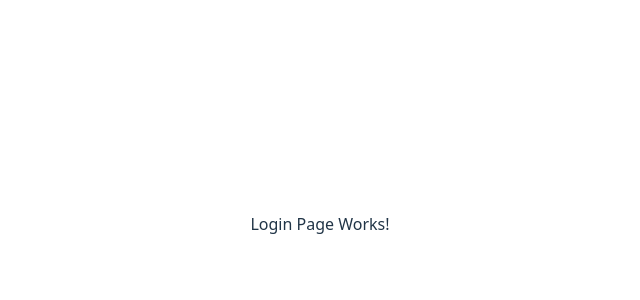
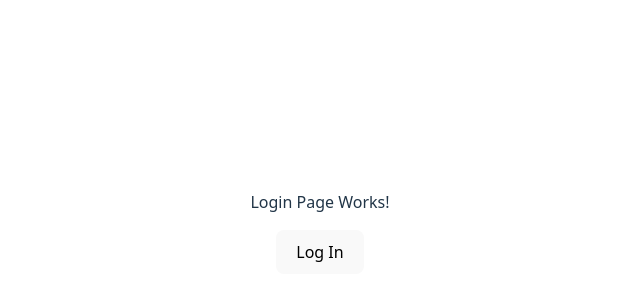
Before and after one commit to Team-Do2/Do2, a React (Vite) app in the folder UI/: page /login in a window 1280 px wide. Shown: the part 176-476 px from the top of the page, without its empty margins (320-960 px from the left). Built offline with nearby package versions, Linux system fonts and the light colour scheme.

Commit message:
Use zustand for login state persitence

```diff
--- a/UI/package.json
+++ b/UI/package.json
@@ -13,7 +13,8 @@
     "@tanstack/react-query": "^5.90.2",
     "react": "^19.1.1",
     "react-dom": "^19.1.1",
-    "react-router-dom": "^7.9.3"
+    "react-router-dom": "^7.9.3",
+    "zustand": "^5.0.8"
   },
   "devDependencies": {
     "@eslint/js": "^9.36.0",
--- /dev/null
+++ b/UI/src/AppRoutes.tsx
@@ -0,0 +1,38 @@
+import { Suspense } from "react";
+import { Routes, Route, Navigate } from "react-router-dom";
+import HomePage from "./pages/Home/HomePage";
+import SettingsPage from "./pages/Settings/SettingsPage";
+import LoginPage from "./pages/Login/LoginPage";
+import { useAuthStore } from "./stores/authStore";
+
+export function AppRoutes() {
+  const isLoggedIn = useAuthStore((state) => state.isLoggedIn);
+  return (
+    <Routes>
+      <Route
+        path="/"
+        element={
+          isLoggedIn ? (
+            <Suspense fallback={<div>Loading...</div>}>
+              <HomePage />
+            </Suspense>
+          ) : (
+            <Navigate to="/login" replace />
+          )
+        }
+      />
+      <Route
+        path="/login"
+        element={isLoggedIn ? <Navigate to="/" replace /> : <LoginPage />}
+      />
+      <Route
+        path="/settings"
+        element={
+          isLoggedIn ? <SettingsPage /> : <Navigate to="/login" replace />
+        }
+      />
+      {/* Redirect unknown routes to home page */}
+      <Route path="*" element={<Navigate to="/" />} />
+    </Routes>
+  );
+}
--- a/UI/src/main.tsx
+++ b/UI/src/main.tsx
@@ -1,11 +1,9 @@
-import { StrictMode, Suspense } from "react";
+import { StrictMode } from "react";
 import { createRoot } from "react-dom/client";
-import { BrowserRouter, Routes, Route, Navigate } from "react-router-dom";
+import { BrowserRouter } from "react-router-dom";
 import { QueryClient, QueryClientProvider } from "@tanstack/react-query";
 import "./index.css";
-import HomePage from "./pages/Home/HomePage";
-import SettingsPage from "./pages/Settings/SettingsPage";
-import LoginPage from "./pages/Login/LoginPage";
+import { AppRoutes } from "./AppRoutes";
 
 const queryClient = new QueryClient();
 
@@ -13,20 +11,7 @@ createRoot(document.getElementById("root")!).render(
   <StrictMode>
     <QueryClientProvider client={queryClient}>
       <BrowserRouter>
-        <Routes>
-          <Route
-            path="/"
-            element={
-              <Suspense fallback={<div>Loading...</div>}>
-                <HomePage />
-              </Suspense>
-            }
-          />
-          <Route path="/login" element={<LoginPage />} />
-          <Route path="/settings" element={<SettingsPage />} />
-          {/* Redirect unknown routes to home page */}
-          <Route path="*" element={<Navigate to="/" />} />
-        </Routes>
+        <AppRoutes />
       </BrowserRouter>
     </QueryClientProvider>
   </StrictMode>
--- a/UI/src/pages/Login/LoginPage.tsx
+++ b/UI/src/pages/Login/LoginPage.tsx
@@ -1,9 +1,12 @@
 import "./LoginPage.css";
+import { useAuthStore } from "../../stores/authStore";
 
 function LoginPage() {
+  const logIn = useAuthStore((state) => state.logIn);
   return (
     <>
       <p>Login Page Works!</p>
+      <button onClick={logIn}>Log In</button>
     </>
   );
 }
--- a/UI/src/pages/Settings/SettingsPage.tsx
+++ b/UI/src/pages/Settings/SettingsPage.tsx
@@ -1,9 +1,13 @@
 import "./SettingsPage.css";
+import { useAuthStore } from "../../stores/authStore";
 
 function SettingsPage() {
+  const logOut = useAuthStore((state) => state.logOut);
+
   return (
     <>
       <p>Settings Page Works!</p>
+      <button onClick={logOut}>Log Out</button>
     </>
   );
 }
--- /dev/null
+++ b/UI/src/stores/authStore.ts
@@ -0,0 +1,22 @@
+import { create } from "zustand";
+import { persist } from "zustand/middleware";
+import type { PersistOptions } from "zustand/middleware";
+
+interface AuthState {
+  isLoggedIn: boolean;
+  logIn: () => void;
+  logOut: () => void;
+}
+
+export const useAuthStore = create<AuthState>()(
+  persist(
+    (set) => ({
+      isLoggedIn: false,
+      logIn: () => set({ isLoggedIn: true }),
+      logOut: () => set({ isLoggedIn: false }),
+    }),
+    {
+      name: "auth-storage",
+    } as PersistOptions<AuthState>
+  )
+);
```
Also changed, not shown: 1 other file (tests, documents, lock files or other folders).
